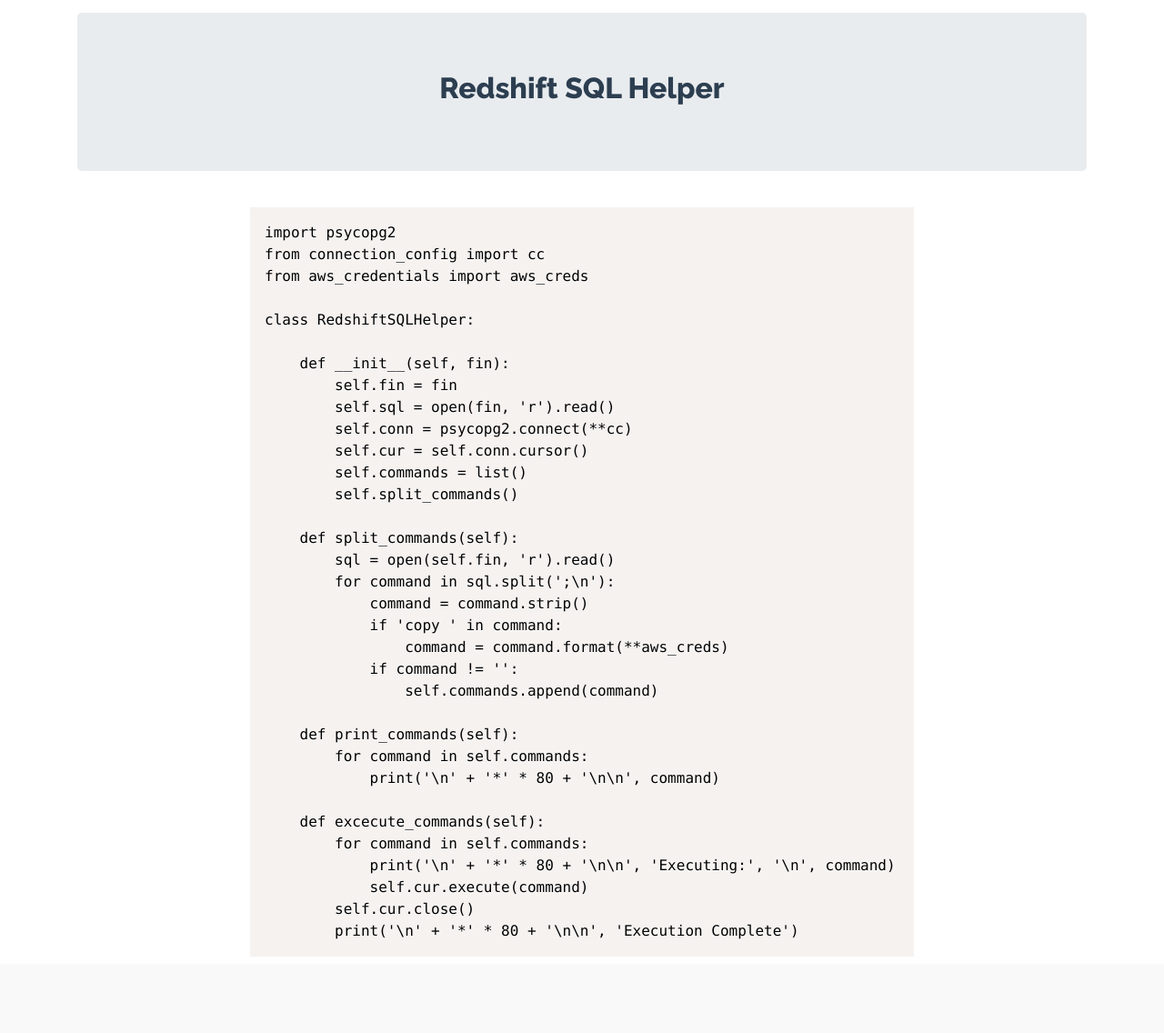
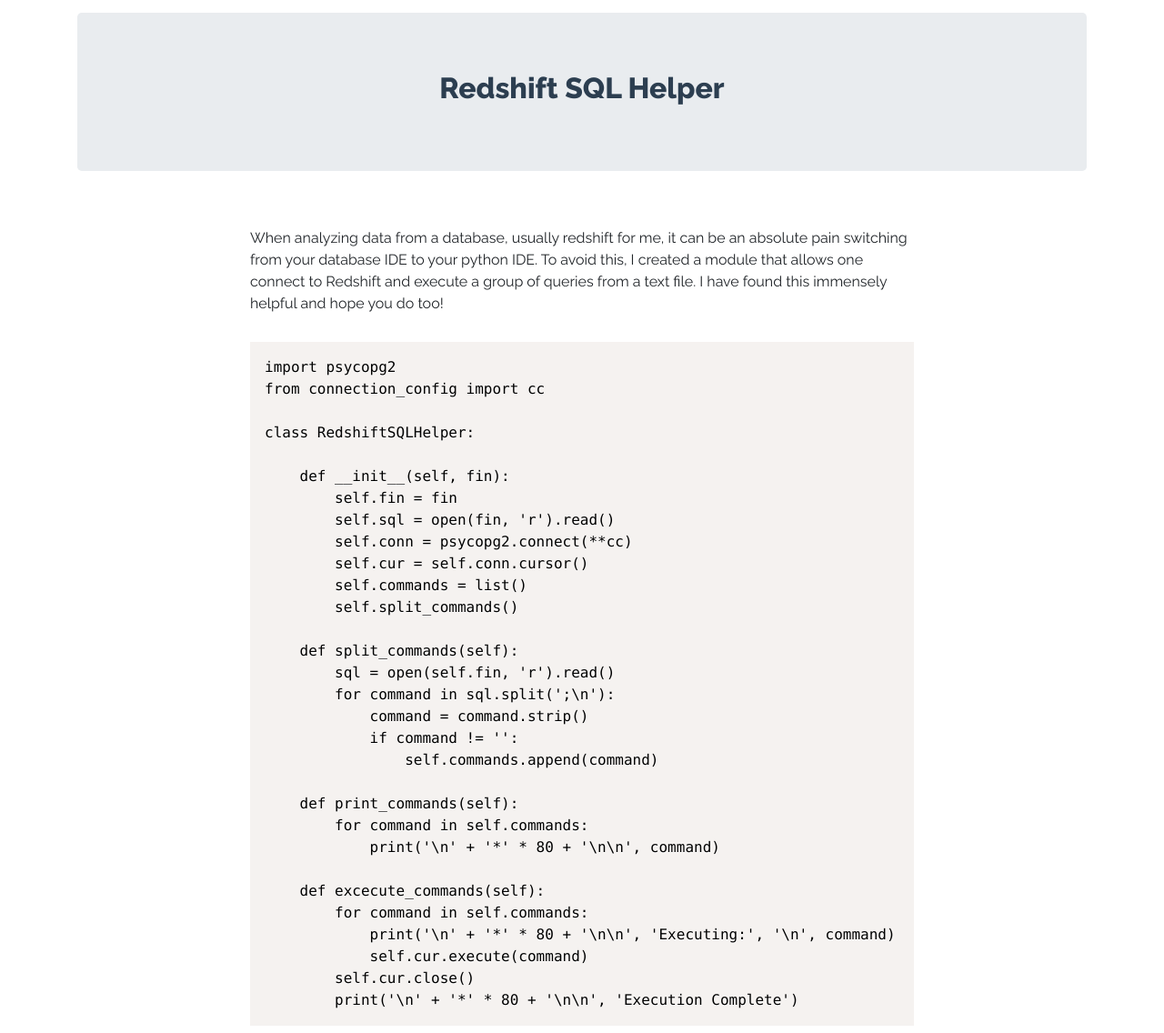
Before and after one commit to brendanfitz/portfolio-flask-app, a Flask app: page /blogs/redshift in a window 1280 px wide. Shown: the part 56-1192 px from the top of the page at 91% size. Before the commit the page ends 1089 px from the top, so only its background shows below. Run offline with Flask 2, Linux system fonts and the light colour scheme; parts of the project's set-up code (start-up, migrations or seed data) failed here and were passed over; some libraries are stand-ins or nearby versions.

Commit message:
Finish new redshift blog

```diff
--- a/metis_app/blog_posts/templates/blog_posts/redshift.html
+++ b/metis_app/blog_posts/templates/blog_posts/redshift.html
@@ -1,9 +1,13 @@
 {% extends "base.html" %}
 
 {% block blog_content %}
+<p>
+  When analyzing data from a database, usually redshift for me, it can be an absolute pain switching from your database IDE to your python IDE.
+  To avoid this, I created a module that allows one connect to Redshift and execute a group of queries from a text file.
+  I have found this immensely helpful and hope you do too!
+</p>
 <pre class="language-py"><code>import psycopg2
 from connection_config import cc
-from aws_credentials import aws_creds
 
 class RedshiftSQLHelper:
 
@@ -19,8 +23,6 @@
         sql = open(self.fin, 'r').read()
         for command in sql.split(';\n'):
             command = command.strip()
-            if 'copy ' in command:
-                command = command.format(**aws_creds)
             if command != '':
                 self.commands.append(command)
 
--- a/metis_app/core/templates/core/index.html
+++ b/metis_app/core/templates/core/index.html
@@ -11,6 +11,7 @@
           <li><a href="{{url_for('blog_posts.blog', name='web_scraping_with_beautiful_soup')}}">Web Scraping with BeautifulSoup</a></li>
           <li><a href="{{url_for('blog_posts.blog', name='nlp_classification_model')}}">Natural Language Processing (NLP) Classification Model</a></li>
           <li><a href="{{url_for('blog_posts.blog', name='movie_data_eda')}}">Movie Data Fun Facts</a></li>
+          <li><a href="{{url_for('blog_posts.blog', name='redshift')}}">Redshift SQL Helper</a></li>
         </ul>
       </div>
     </div>
```
